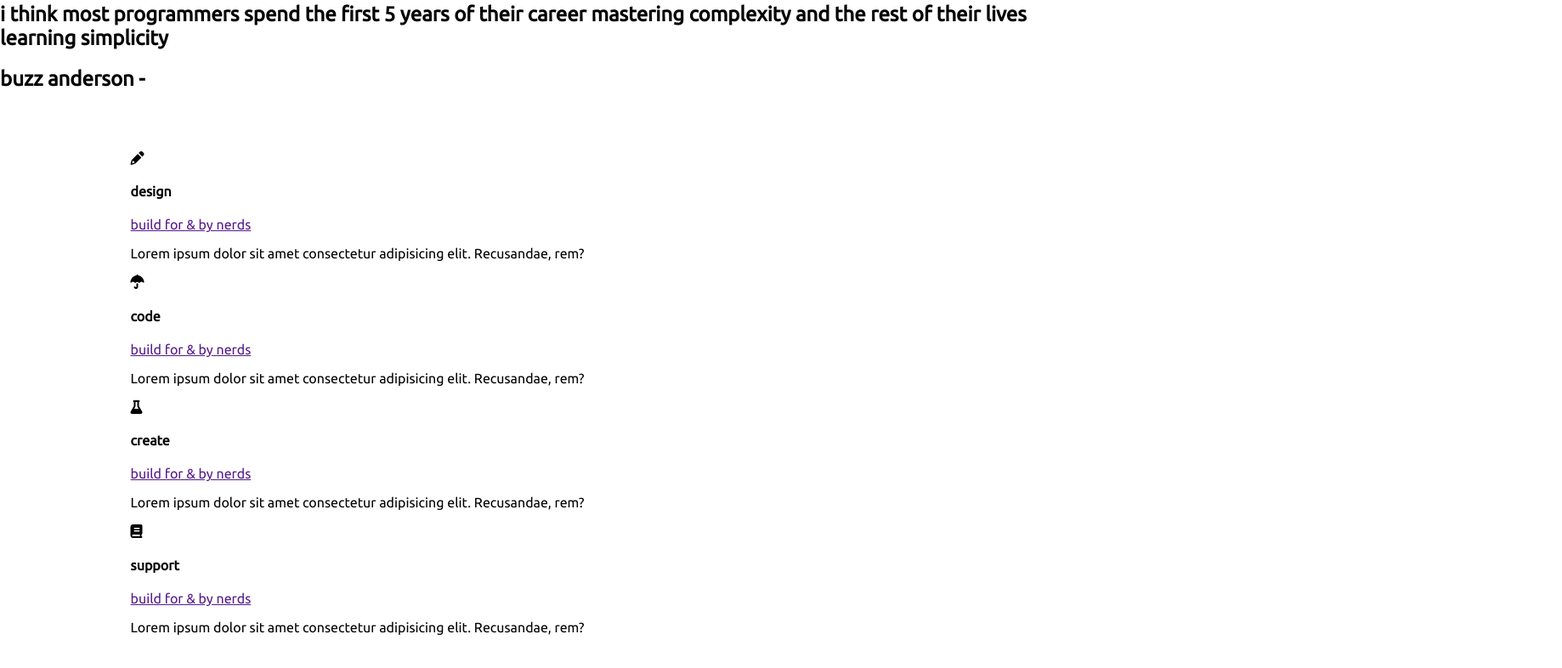
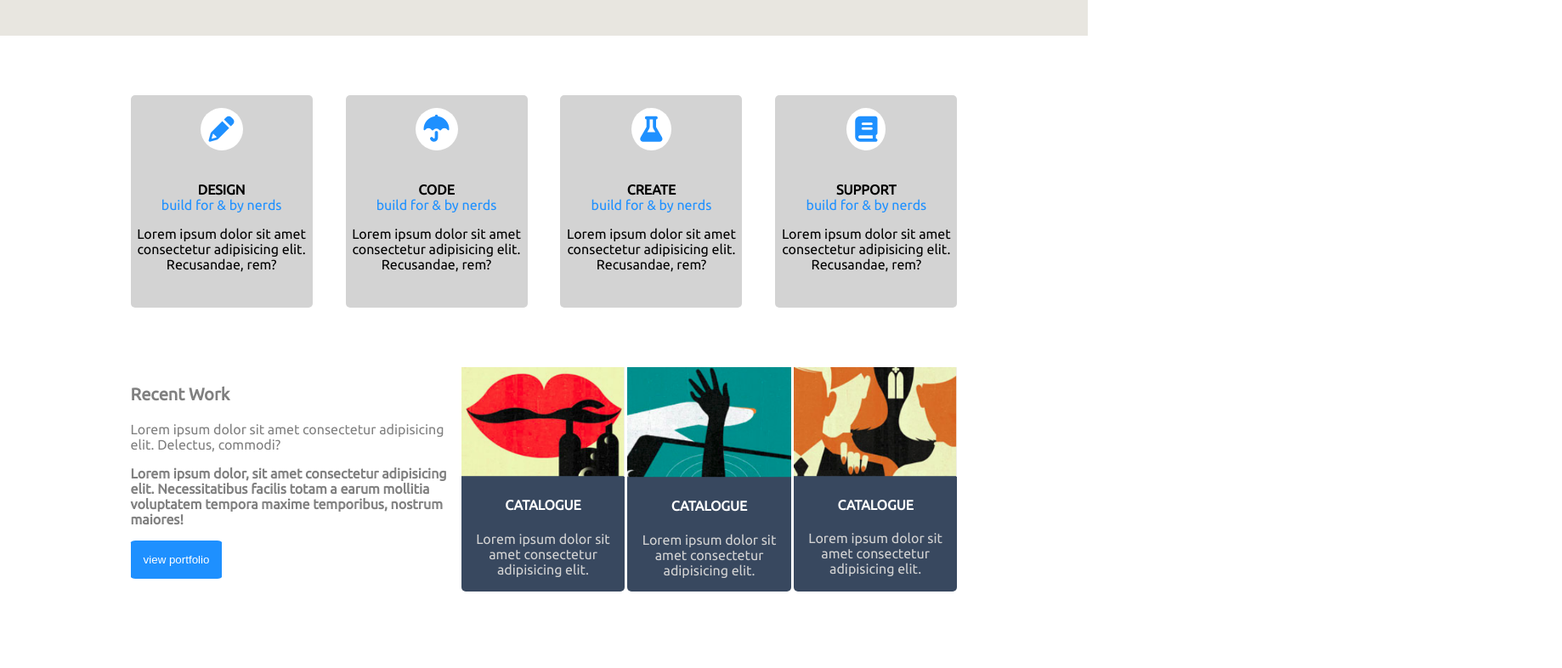
Before and after one commit to Ayhaan/html-sass-flati-siteweb, a website: page index.html in a window 1280 px wide. Shown: the part 796-1582 px from the top of the page at 85% size, 1838 px wide, since content can reach past the window. Drawn offline with Linux system fonts and the light colour scheme.

Commit message:
section card finalise

```diff
--- a/index.html
+++ b/index.html
@@ -34,6 +34,7 @@
     </section>
     <!-- Section card / about -->
     <section class="card">
+        <!-- 1er row -->
         <div class="row">
             <div class="col">
                 <i class="fas fa-pencil-alt"></i>
@@ -60,6 +61,32 @@
                 <p>Lorem ipsum dolor sit amet consectetur adipisicing elit. Recusandae, rem?</p>
             </div>
         </div>
+        <!-- 2eme row -->
+        <div class="row">
+            <div class="left-text">
+                <h3>Recent Work</h3>
+                <p>Lorem ipsum dolor sit amet consectetur adipisicing elit. Delectus, commodi?</p>
+                <p>Lorem ipsum dolor, sit amet consectetur adipisicing elit. Necessitatibus facilis totam a earum mollitia voluptatem tempora maxime temporibus, nostrum maiores!</p>
+                <button>view portfolio</button>
+            </div>
+            <div class="right-card">
+                <div class="contenu">
+                    <img src="./public/img/flati-design-screenshot1.png" alt="flati-design">
+                    <h4>catalogue</h4>
+                    <p>Lorem ipsum dolor sit amet consectetur adipisicing elit.</p>
+                </div>
+                <div class="contenu">
+                    <img src="./public/img/flati-design-screenshot2.png" alt="flati-design">
+                    <h4>catalogue</h4>
+                    <p>Lorem ipsum dolor sit amet consectetur adipisicing elit.</p>
+                </div>
+                <div class="contenu">
+                    <img src="./public/img/flati-design-screenshot3.png" alt="flati-design">
+                    <h4>catalogue</h4>
+                    <p>Lorem ipsum dolor sit amet consectetur adipisicing elit.</p>
+                </div>
+            </div>
+        </div>
     </section>
 
 </body>
--- a/src/sass/modules/_card.sass
+++ b/src/sass/modules/_card.sass
@@ -3,3 +3,59 @@
         margin: 70px 12%
         display: flex
         flex-wrap: wrap
+        &:first-of-type
+            justify-content: space-between
+            .col
+                width: 22%
+                border-radius: 5px
+                background-color: lightgray
+                text-align: center
+                i
+                    color: $bleuCentral
+                    padding: 10px
+                    border-radius: 50%
+                    font-size: 30px
+                    background-color: white
+                    margin: 15px 0
+                h4
+                    text-transform: uppercase
+                    margin-bottom: 0
+                a
+                    color: $bleuCentral
+                    text-decoration: none
+                p
+                    margin-bottom: 20%
+        &:last-of-type
+            .left-text
+                width: 40%
+                h3
+                    color: gray
+                    font-size: 20px
+                p
+                    color: gray
+                    &:last-of-type
+                        font-weight: bold
+                button
+                    background-color: $bleuCentral
+                    color: white
+                    border: 0
+                    padding: 15px
+                    border-radius: 5%
+                    cursor: pointer
+            .right-card
+                width: 60%
+                display: flex
+                justify-content: space-between
+                .contenu
+                    width: 33%
+                    background-color: #38485f
+                    text-align: center
+                    color: white
+                    border-radius: 5px
+                    img
+                        width: 100%
+                    h4
+                        color: white
+                        text-transform: uppercase
+                    p
+                        color: lightgray
--- a/src/sass/modules/_style.sass
+++ b/src/sass/modules/_style.sass
@@ -1,4 +1,4 @@
 @import ./_reset
-// @import ./_header
-// @import ./_citation
+@import ./_header
+@import ./_citation
 @import ./_card
```
Also changed, not shown: public/css/app.css.
